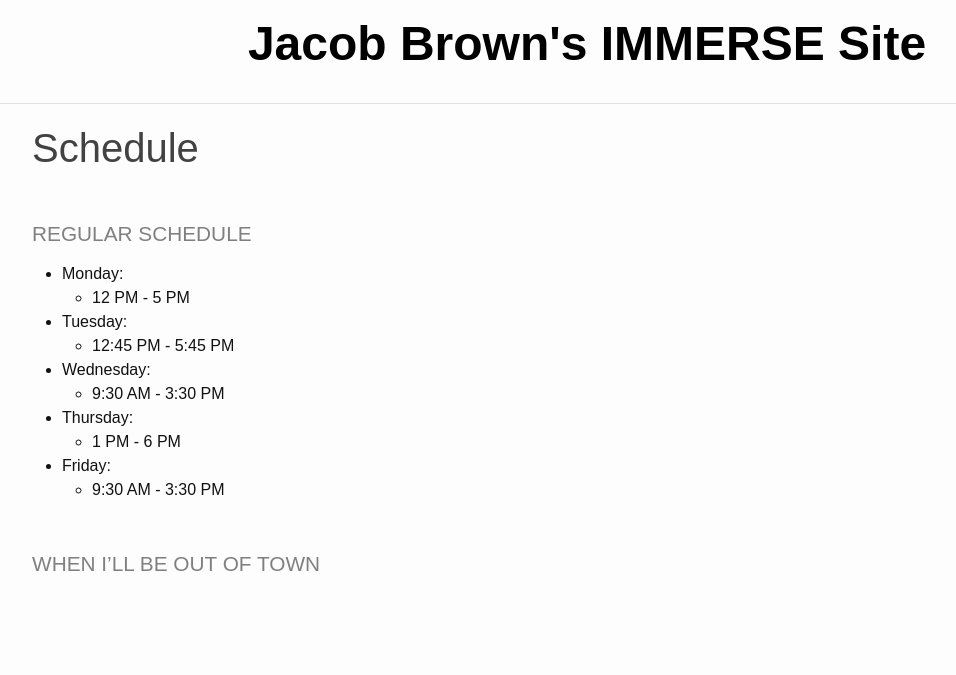
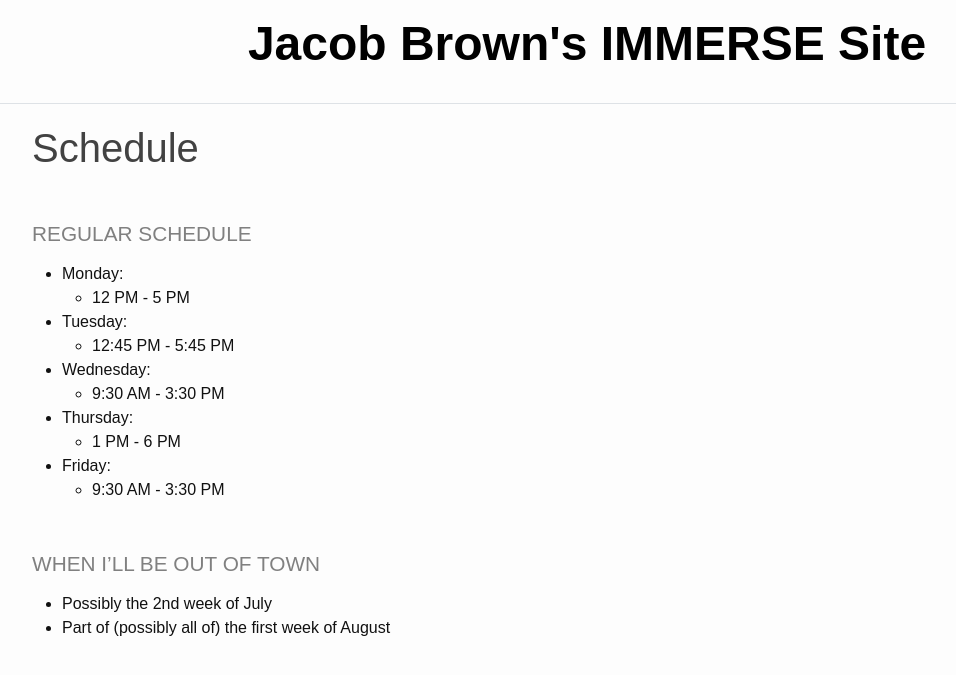
Before and after one commit to jacobdbrown4/jacob_brown, a Jekyll site: the page built from _pages/schedule.md, in a window 1280 px wide. Shown: the top 675 px of the page, without its empty margins (53-1009 px from the left). Built offline with Jekyll 4.4.1, drawn with Linux system fonts in a browser that asks for light colours.

Commit message:
updated schedule

```diff
--- a/_pages/schedule.md
+++ b/_pages/schedule.md
@@ -17,3 +17,5 @@ title: Schedule
   * 9:30 AM - 3:30 PM
 
 ### When I'll Be Out of Town
+  * Possibly the 2nd week of July
+  * Part of (possibly all of) the first week of August
```
